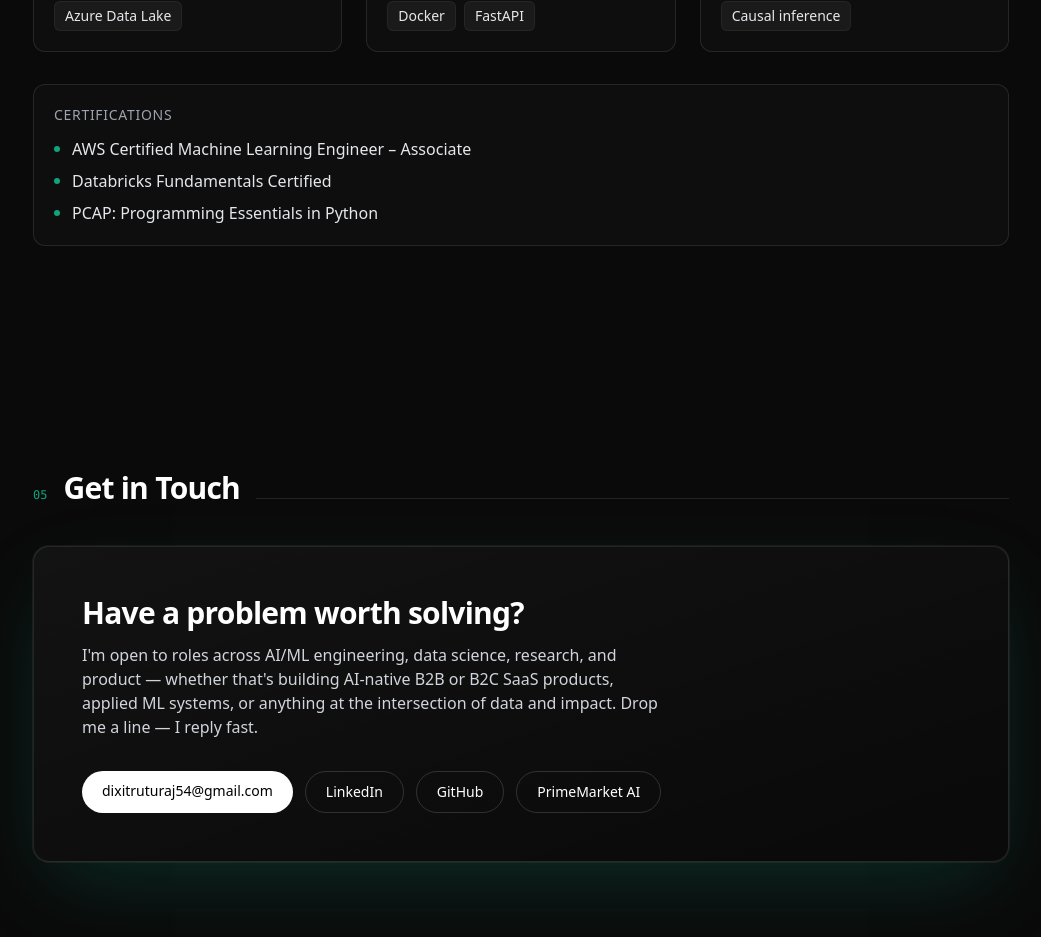
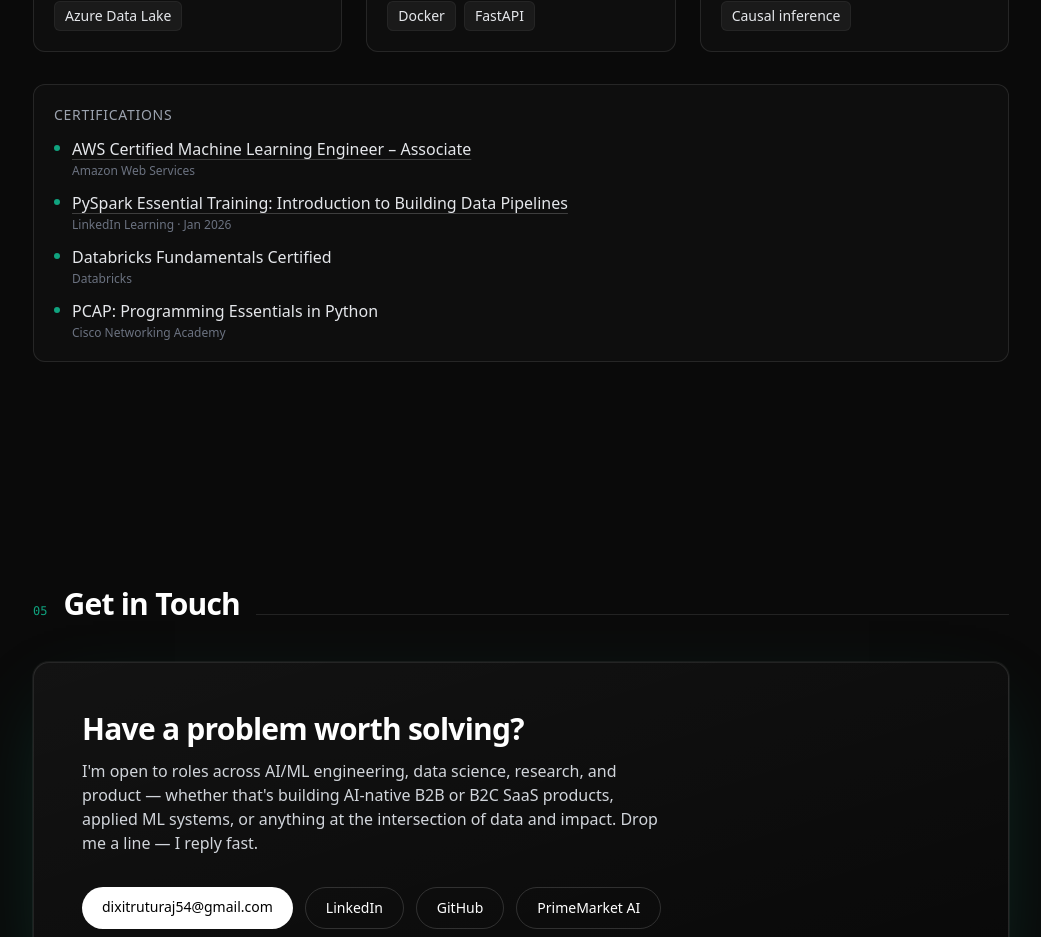
Before and after one commit to ruturajdixit99/portfolio, a Next.js app: page / in a window 1280 px wide. Shown: the part 4500-5437 px from the top of the page, without its empty margins (119-1160 px from the left). Built offline with nearby package versions, Linux system fonts and the light colour scheme.

Commit message:
Add cert links: AWS Credly badge and PySpark LinkedIn Learning

```diff
--- a/app/page.tsx
+++ b/app/page.tsx
@@ -126,9 +126,24 @@
 ];
 
 const CERTS = [
-  "AWS Certified Machine Learning Engineer – Associate",
-  "Databricks Fundamentals Certified",
-  "PCAP: Programming Essentials in Python",
+  {
+    name: "AWS Certified Machine Learning Engineer – Associate",
+    issuer: "Amazon Web Services",
+    href: "https://www.credly.com/badges/af759325-fad5-4fef-8abb-8820301bc2e3/linked_in_profile",
+  },
+  {
+    name: "PySpark Essential Training: Introduction to Building Data Pipelines",
+    issuer: "LinkedIn Learning · Jan 2026",
+    href: "https://www.linkedin.com/learning/certificates/4a909a76714dd9fd054bb0a2f3f24a8ea014055054c73a74eb0d78d6e24f603c",
+  },
+  {
+    name: "Databricks Fundamentals Certified",
+    issuer: "Databricks",
+  },
+  {
+    name: "PCAP: Programming Essentials in Python",
+    issuer: "Cisco Networking Academy",
+  },
 ];
 
 export default function Page() {
@@ -374,11 +389,25 @@
 
         <div className="mt-8 rounded-xl border border-white/10 p-5 bg-white/[0.02]">
           <h4 className="text-sm uppercase tracking-wider text-gray-400 mb-3">Certifications</h4>
-          <ul className="space-y-2 text-gray-200">
+          <ul className="space-y-3 text-gray-200">
             {CERTS.map((c) => (
-              <li key={c} className="flex items-center gap-3">
-                <span className="h-1.5 w-1.5 rounded-full bg-accent" />
-                {c}
+              <li key={c.name} className="flex items-start gap-3">
+                <span className="h-1.5 w-1.5 rounded-full bg-accent mt-2 flex-shrink-0" />
+                <div>
+                  {c.href ? (
+                    <a
+                      href={c.href}
+                      target="_blank"
+                      rel="noreferrer"
+                      className="hover:text-accent transition-colors underline underline-offset-4 decoration-white/20 hover:decoration-accent"
+                    >
+                      {c.name}
+                    </a>
+                  ) : (
+                    <span>{c.name}</span>
+                  )}
+                  <div className="text-xs text-gray-500 mt-0.5">{c.issuer}</div>
+                </div>
               </li>
             ))}
           </ul>
```
